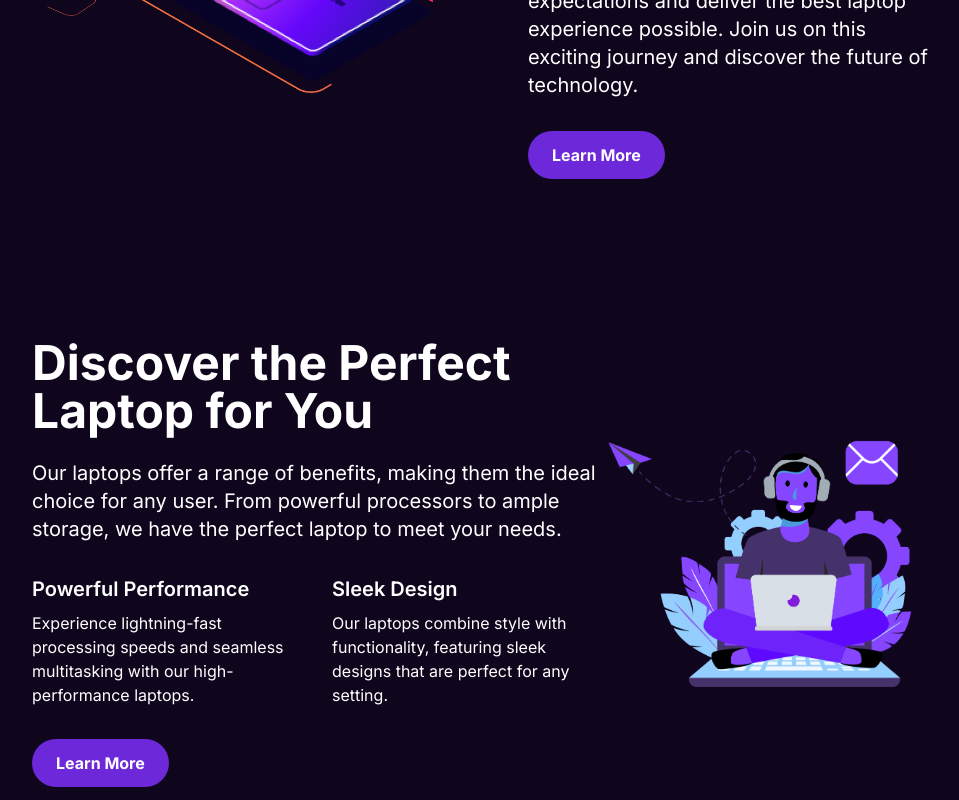
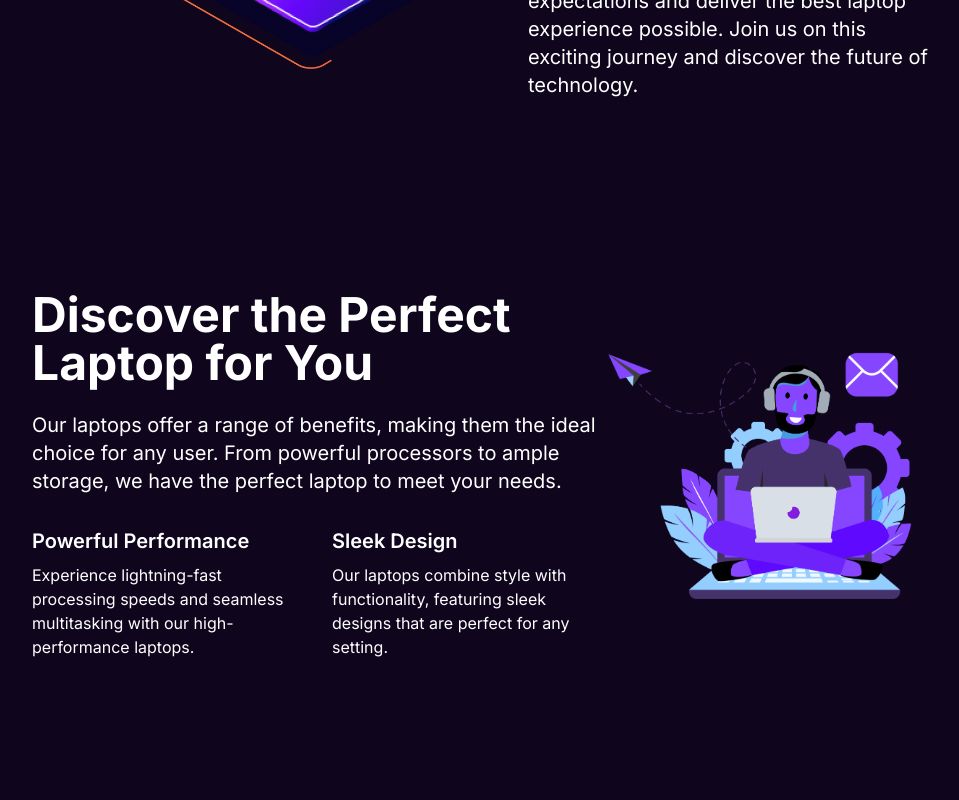
Before and after one commit to Panda-Abhisek/LapInsight, a Next.js app: page / in a window 1280 px wide. Shown: the part 1040-1840 px from the top of the page, without its empty margins (160-1119 px from the left). Built offline with nearby package versions, Linux system fonts and the light colour scheme.

Commit message:
remove the learn more btn from specs and discoverTech

```diff
--- a/src/components/DiscoverTech.jsx
+++ b/src/components/DiscoverTech.jsx
@@ -11,9 +11,9 @@ export default function DiscoverTech() {
         <div className="lg:w-1/2 lg:pl-12">
           <h2 className="text-4xl sm:text-4xl md:text-5xl font-bold mb-6">Discover the Future of Technology with Us</h2>
           <p className="text-lg sm:text-xl mb-6 sm:mb-8">At our company, we pride ourselves on offering unique features and services that set us apart from competitors. With our expert support, we strive to exceed your expectations and deliver the best laptop experience possible. Join us on this exciting journey and discover the future of technology.</p>
-          <button className="bg-purple-700 hover:bg-purple-800 text-white font-bold py-3 px-6 rounded-full transition-colors">
+          {/* <button className="bg-purple-700 hover:bg-purple-800 text-white font-bold py-3 px-6 rounded-full transition-colors">
             Learn More
-          </button>
+          </button> */}
         </div>
       </div>
     </section>
--- a/src/components/Specs.jsx
+++ b/src/components/Specs.jsx
@@ -18,9 +18,9 @@ export default function Specs() {
               <p>Our laptops combine style with functionality, featuring sleek designs that are perfect for any setting.</p>
             </div>
           </div>
-          <button className="mt-8 bg-purple-700 hover:bg-purple-800 text-white font-bold py-3 px-6 rounded-full transition-colors">
+          {/* <button className="mt-8 bg-purple-700 hover:bg-purple-800 text-white font-bold py-3 px-6 rounded-full transition-colors">
             Learn More
-          </button>
+          </button> */}
         </div>
         <div className="lg:w-1/2">
           <Image src="/Compare.png" alt="Laptop Comparison" width={600} height={400} className="object-cover" />
```
